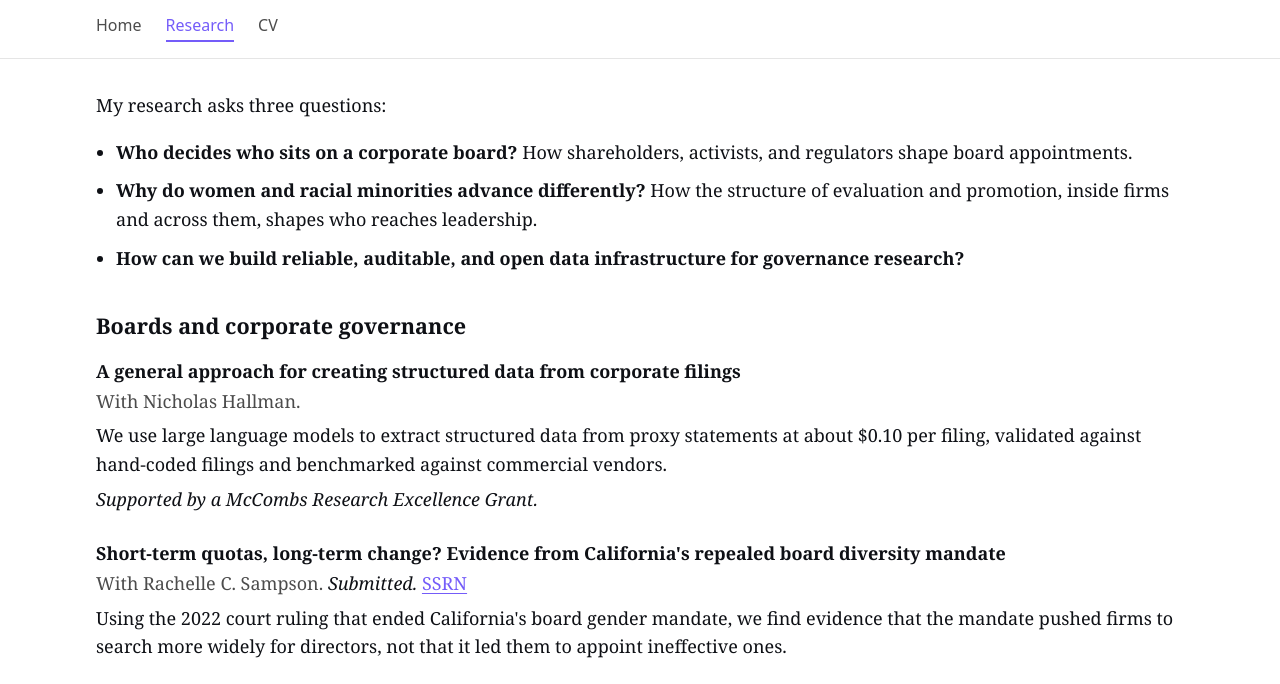
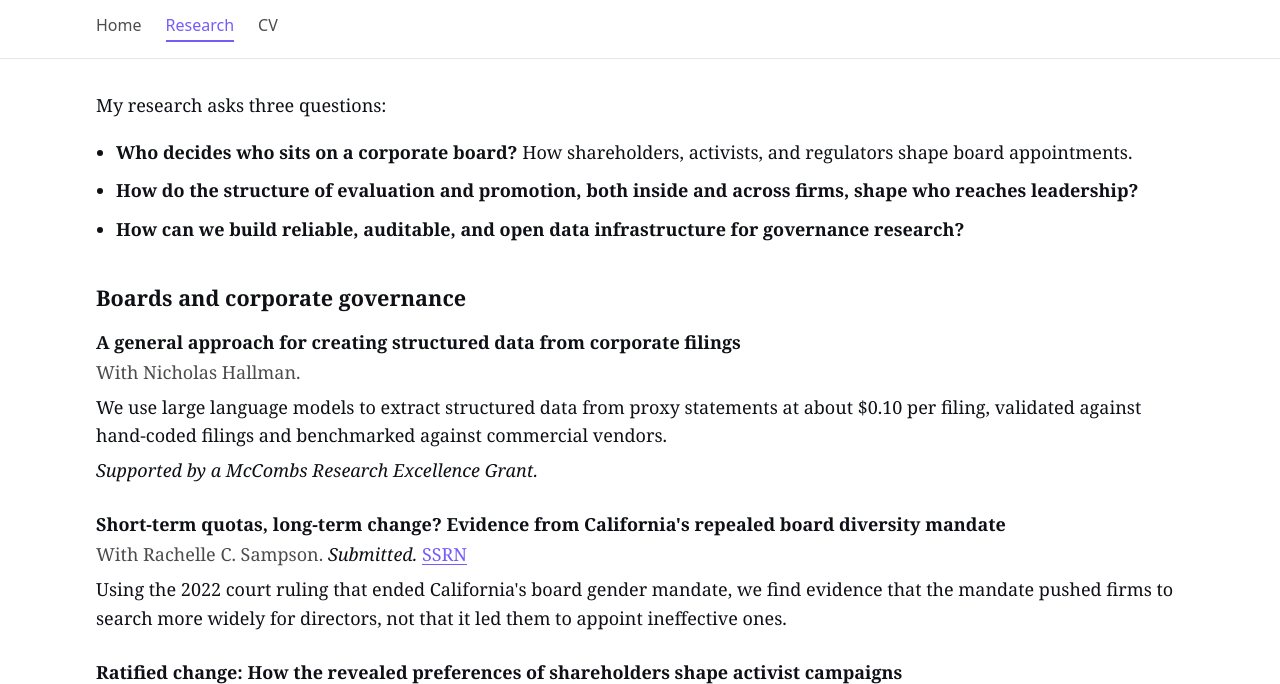
Before and after one commit to nbarrymore/homepage, a plain HTML site: page docs/research/index.html in a window 1280 px wide. Shown: the part 110-794 px from the top of the page. Drawn offline with Linux system fonts and the light colour scheme.

Commit message:
fix: reword second research question
Co-Authored-By: Claude Opus 5.5 <noreply@anthropic.com>

```diff
--- a/docs/research/index.html
+++ b/docs/research/index.html
@@ -9,7 +9,7 @@
   <meta property="og:type" content="website">
   <meta property="og:site_name" content="Nathan Barrymore">
   <meta property="og:title" content="Research | Nathan Barrymore">
-  <meta property="og:description" content="Who decides who sits on a corporate board? Why do women and racial minorities advance differently? How can we build reliable, auditable, and open data infrastructure for governance research?">
+  <meta property="og:description" content="Who decides who sits on a corporate board? How do the structure of evaluation and promotion, both inside and across firms, shape who reaches leadership? How can we build reliable, auditable, and open data infrastructure for governance research?">
   <meta property="og:url" content="https://nathanbarrymore.com/research/">
   <meta property="og:image" content="https://nathanbarrymore.com/images/og.jpg">
   <meta name="twitter:card" content="summary_large_image">
@@ -38,7 +38,7 @@
     <p>My research asks three questions:</p>
     <ul class="questions">
       <li><strong>Who decides who sits on a corporate board?</strong> How shareholders, activists, and regulators shape board appointments.</li>
-      <li><strong>Why do women and racial minorities advance differently?</strong> How the structure of evaluation and promotion, inside firms and across them, shapes who reaches leadership.</li>
+      <li><strong>How do the structure of evaluation and promotion, both inside and across firms, shape who reaches leadership?</strong></li>
       <li><strong>How can we build reliable, auditable, and open data infrastructure for governance research?</strong></li>
     </ul>
 
```
